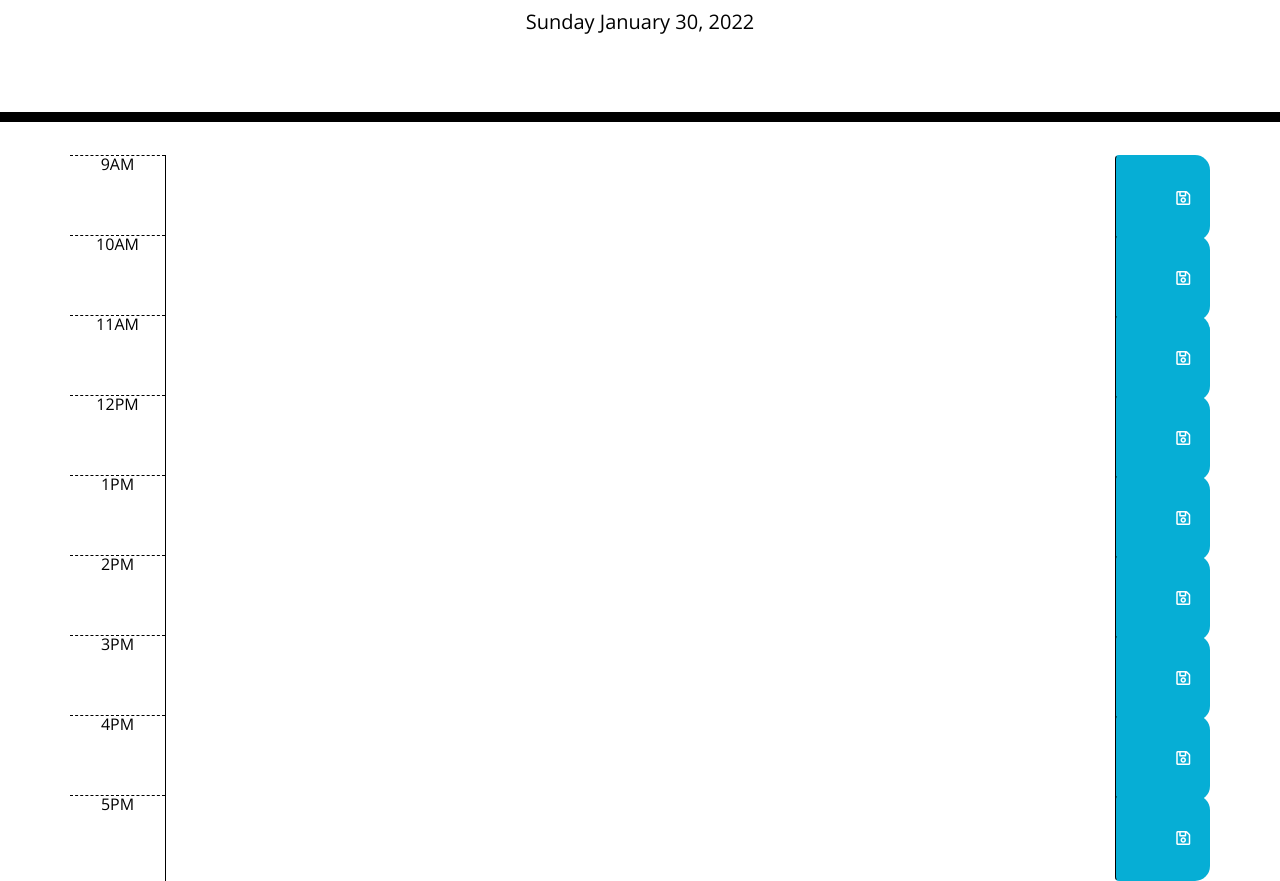
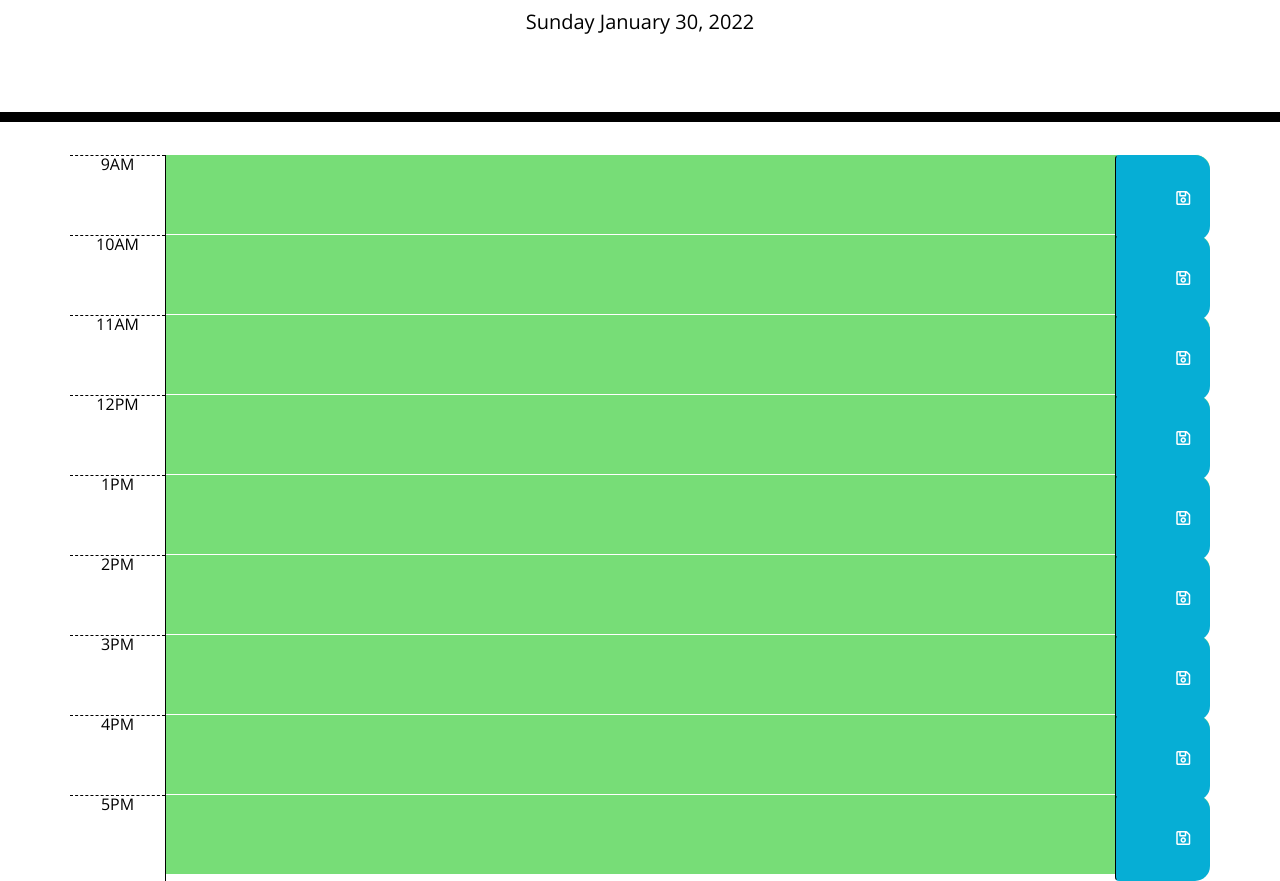
Before and after one commit to cdona0908/work-day-scheduler, a plain HTML site: page index.html in a window 1280 px wide. Shown: the part 182-1063 px from the top of the page. Drawn offline with nearby package versions, Linux system fonts and the light colour scheme.

Commit message:
timeblock color coded

```diff
--- a/Assets/js/script.js
+++ b/Assets/js/script.js
@@ -2,3 +2,32 @@
 //Show current date at the top
 var today = moment().format("dddd LL");
 $("#currentDay").append(today);
+
+//Evaluate if timeblock is in past, present or future
+
+var evalTimeBlock = function(){
+    var actualHour = moment().hour();
+    console.log(actualHour);
+    $(".time-block").each(function(){
+        var blockHour =$(this).attr("id");
+        console.log(blockHour);
+
+        if (blockHour === actualHour){
+            $(this).removeClass("past");
+            $(this).removeClass("future");
+            $(this).addClass("present");
+        } else if (blockHour < actualHour){
+            $(this).removeClass("present");
+            $(this).removeClass("future");
+            $(this).addClass("past");
+        } else {
+            $(this).removeClass("past");
+            $(this).removeClass("present");
+            $(this).addClass("future");
+        }
+
+    });
+
+};
+
+evalTimeBlock();
--- a/index.html
+++ b/index.html
@@ -28,10 +28,10 @@
       <p class="lead">A simple calendar app for scheduling your work day</p>
       <p id="currentDay" class="lead"></p>
     </header>
-    <div class="container container-fluid time-block">
+    <div class="container">
       <!-- Timeblocks go here -->
       <!-- 9AM -->
-      <div class="row" id="9AM">
+      <div class="row time-block" id="9">
         <div class="col-md-1 hour">9AM</div>
         <textarea class="col-md-10 description"></textarea>
         <button class="col-md-1 btn saveBtn">
@@ -39,7 +39,7 @@
         </button>
       </div>
       <!-- 10AM -->
-      <div class="row" id="9AM">
+      <div class="row time-block" id="10">
         <div class="col-md-1 hour">10AM</div>
         <textarea class="col-md-10 description"></textarea>
         <button class="col-md-1 btn saveBtn">
@@ -47,7 +47,7 @@
         </button>
       </div>
       <!-- 11AM -->
-      <div class="row" id="9AM">
+      <div class="row time-block" id="11">
         <div class="col-md-1 hour">11AM</div>
         <textarea class="col-md-10 description"></textarea>
         <button class="col-md-1 btn saveBtn">
@@ -55,7 +55,7 @@
         </button>
       </div>
       <!-- 12PM -->
-      <div class="row" id="9AM">
+      <div class="row time-block" id="12">
         <div class="col-md-1 hour">12PM</div>
         <textarea class="col-md-10 description"></textarea>
         <button class="col-md-1 btn saveBtn">
@@ -63,7 +63,7 @@
         </button>
       </div>
       <!-- 1PM -->
-      <div class="row" id="9AM">
+      <div class="row time-block" id="13">
         <div class="col-md-1 hour">1PM</div>
         <textarea class="col-md-10 description"></textarea>
         <button class="col-md-1 btn saveBtn">
@@ -71,7 +71,7 @@
         </button>
       </div>
       <!-- 2PM -->
-      <div class="row" id="9AM">
+      <div class="row time-block" id="14">
         <div class="col-md-1 hour">2PM</div>
         <textarea class="col-md-10 description"></textarea>
         <button class="col-md-1 btn saveBtn">
@@ -79,7 +79,7 @@
         </button>
       </div>
       <!-- 3PM -->
-      <div class="row" id="9AM">
+      <div class="row time-block" id="15">
         <div class="col-md-1 hour">3PM</div>
         <textarea class="col-md-10 description"></textarea>
         <button class="col-md-1 btn saveBtn">
@@ -87,7 +87,7 @@
         </button>
       </div>
       <!-- 4PM -->
-      <div class="row" id="9AM">
+      <div class="row time-block" id="16">
         <div class="col-md-1 hour">4PM</div>
         <textarea class="col-md-10 description"></textarea>
         <button class="col-md-1 btn saveBtn">
@@ -95,7 +95,7 @@
         </button>
       </div>
       <!-- 5PM -->
-      <div class="row" id="9AM">
+      <div class="row time-block" id="17">
         <div class="col-md-1 hour">5PM</div>
         <textarea class="col-md-10 description"></textarea>
         <button class="col-md-1 btn saveBtn">
```
